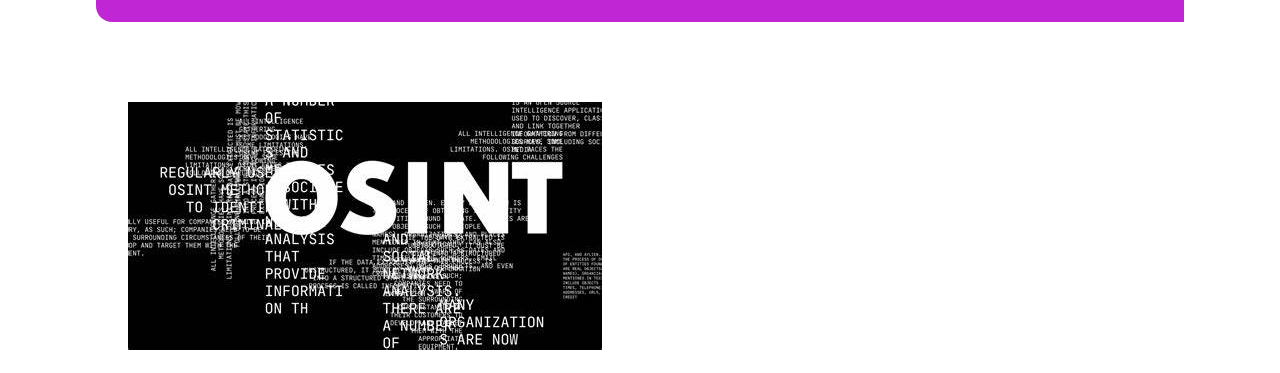
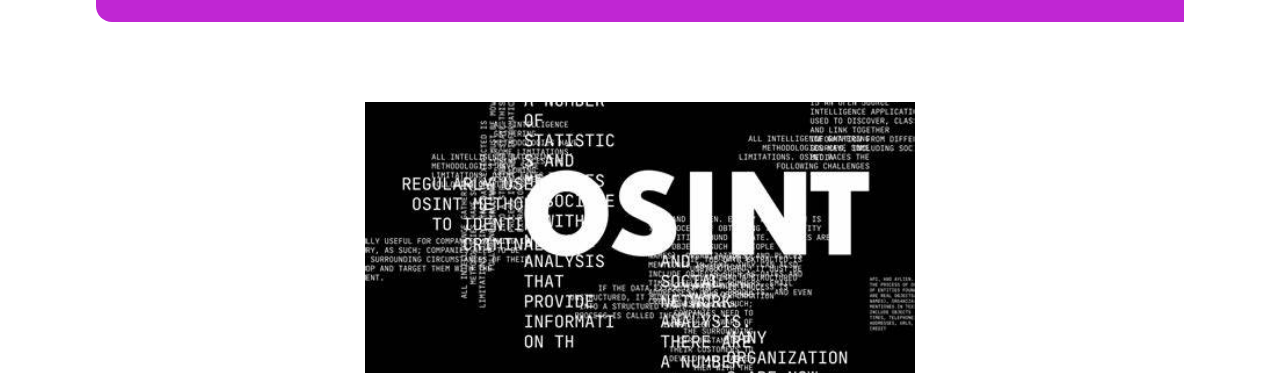
Before and after one commit to PrasadChavan2906/Blog-1, a plain HTML site: page index.html in a window 1280 px wide. Shown: the part 145-518 px from the top of the page. Drawn offline with Linux system fonts and the light colour scheme.

Commit message:
Changed Style

```diff
--- a/styles.css
+++ b/styles.css
@@ -111,7 +111,7 @@ hr {
   padding-top: 5rem;
 }
 
-..hero .hero-img {
+.hero .hero-img {
   max-width: 80%;
   width: 550px;
   display: block;
```
